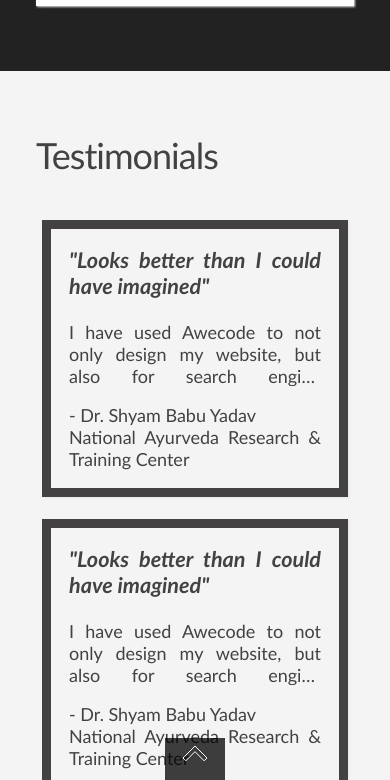
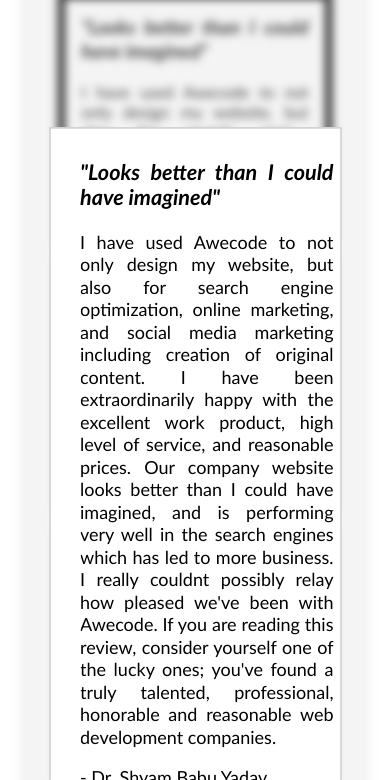
Before and after one commit to lbray/awecode.com, a plain HTML site: page index.html in a window 390 px wide. Both pictures are taken after a click on the element 195 px from the left and 2848 px from the top of the page. Shown: the part 2490-3270 px from the top of the page. Drawn offline with Linux system fonts and the light colour scheme; some packages are replaced by stand-ins of ours.

Commit message:
modal for testimonials

```diff
--- a/css/base.css
+++ b/css/base.css
@@ -612,3 +612,62 @@ form.message h3 {
     margin: 0.5em 0 0 0;
     padding-bottom: 0;
 }
+
+#modal {
+    background: white;
+    border: 1px solid #CCC;
+    position: fixed;
+    width: 50%;
+    top: 50%;
+    left: 50%;
+    margin: -9em 0 0 -25%;
+    /*height: 50%;*/
+    /* Embiggen */
+    transform: scale(1.5); /* prefix me */
+
+    /* Hidden */
+    opacity: 0;
+    pointer-events: none;
+}
+
+.dialog-is-open .wrap {
+
+    /* Blur and de-color */
+    -webkit-filter: blur(5px) grayscale(50%);
+
+    /* Recede */
+    -webkit-transform: scale(0.9);
+
+}
+
+.dialog-is-open #modal {
+
+    /* Regular size and visible */
+    /*transform: scale(1); *//* prefix me */
+    opacity: 1;
+
+    /* Clickable */
+    pointer-events: auto;
+    z-index: 1000;
+
+}
+
+.wrap, #modal {
+
+    transition: all 0.4s ease; /* prefix me */
+
+}
+
+#modal .box {
+    width: 100%;
+    height: 100%;
+    color: black;
+    border: none;
+    cursor: auto;
+    box-shadow: none;
+}
+
+#modal .line-clamp {
+    -webkit-line-clamp: inherit;
+    max-height: none;
+}
--- a/index.html
+++ b/index.html
@@ -16,7 +16,7 @@
 
 </head>
 <body>
-<div class="wrap ">
+<div class="wrap">
 
 
 <div class="section" id="home">
@@ -413,6 +413,9 @@
 
 
 </div>
+<div id="modal">
+Hey hey
+</div>
 <script type="text/javascript" src="http://maps.google.com/maps/api/js?sensor=false"></script>
 <!--<div id="1em" style="width: 1em; visibility:hidden"></div>-->
 </body>
--- a/js/base.js
+++ b/js/base.js
@@ -71,6 +71,20 @@ $.fn.slideFadeToggle = function (speed, easing, callback) {
     return this;
 };
 
+function onDocumentKeyUp(event) {
+    if (event.keyCode === 27) {
+        $("body").removeClass("dialog-is-open");
+    }
+}
+
+function onDocumentClick(event) {
+    if ($(event.target).closest('.box').length) {
+        return false;
+    }
+    if ($('body').hasClass('dialog-is-open')) {
+        $("body").removeClass("dialog-is-open");
+    }
+}
 
 //smooth scrolling
 
@@ -85,6 +99,19 @@ $document.ready(function () {
     $('nav input[type=checkbox]').change(function () {
         $('nav .small').slideFadeToggle();
     });
+
+    $(".box").on("click", function () {
+        if ($(this).closest('#modal').length) {
+            return false;
+        }
+        var clone = $(this).clone()
+        $('#modal').html(clone);
+        $("body").toggleClass("dialog-is-open");
+        document.addEventListener('keyup', onDocumentKeyUp, false);
+        document.addEventListener('click', onDocumentClick, false);
+
+    });
+
 
     $(function () {
         $('a[href*=#]:not([href=#])').click(function () {
```
